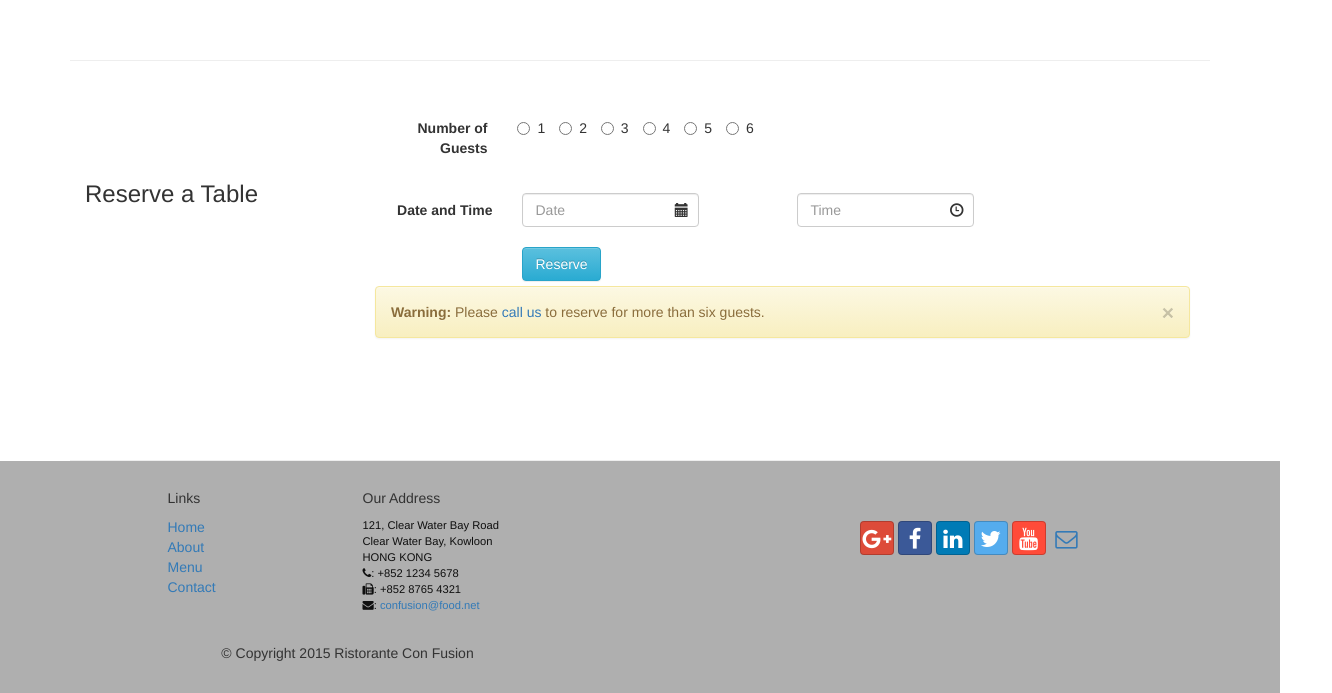
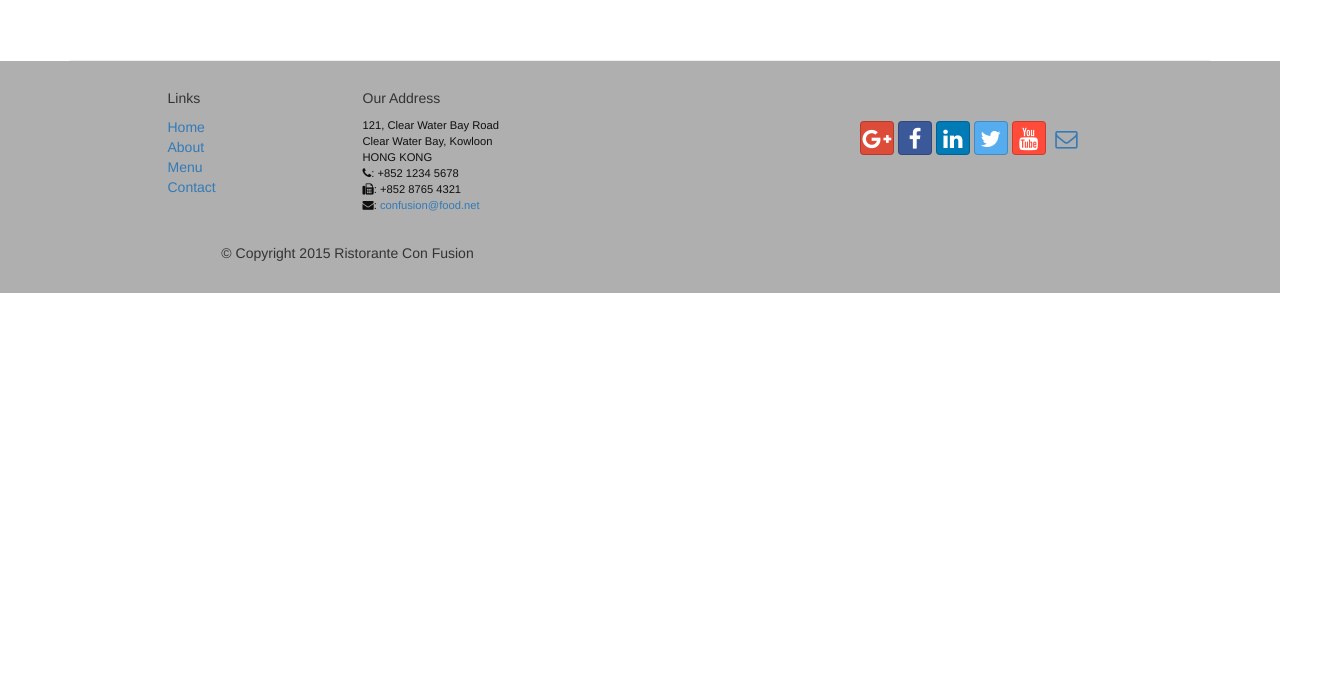
Before and after one commit to marker17/conFusion, a plain HTML site: page index.html in a window 1280 px wide. Shown: the part 2089-2782 px from the top of the page, 1332 px wide, since content can reach past the window. After the commit the page ends 2382 px from the top, so only its background shows below. Drawn offline with nearby package versions, Linux system fonts and the light colour scheme.

```diff
--- a/css/mystyles.css
+++ b/css/mystyles.css
@@ -20,6 +20,7 @@
 }
 
 .jumbotron{
+
 	padding: 70px 30px 70px 30px;
 	margin:0px auto;
 	background: #7986CB;
@@ -131,3 +132,10 @@
 	max-width: 550px;
 
 }
+
+
+#carouselButtons {
+    right:0px;
+    position: absolute;
+    bottom: 0px;
+}
--- a/index.html
+++ b/index.html
@@ -256,6 +256,16 @@
                     <span class="sr-only">Next</span>
                 </a>
 
+                <div class="btn-group" id="carouselButtons">
+					<button class="btn btn-danger btn-xs" id="carousel-pause">
+                	    <span class="glyphicon glyphicon-pause" aria-hidden="true"></span>
+                    </button>
+                    <button class="btn btn-danger btn-xs" id="carousel-play">
+                	    <span class="glyphicon glyphicon-play" aria-hidden="true"></span>
+                    </button>
+
+                </div>
+
         </div>
     </div>
 
@@ -336,68 +346,7 @@
                 </div>
             </div>
         </div>
-
-        <div class="row row-content">
-            <div class="col-xs-12 col-sm-3">
-                <p class="col-xs-12" style="padding:30px;"></p>
-                <h3>Reserve a Table</h3>
-            </div>
-            <div class="col-xs-12 col-sm-9">
-                <form class="form-horizontal" id="reserveForm">
-                   <div class="form-group col-xs-12">
-                       <label for="inlineRadioOptions" class="col-sm-2 control-label">Number of Guests</label>
-                       <div id="inlineRadioOptions" class="col-sm-10">
-                           <label class="radio-inline">
-                               <input type="radio" id="inlineRadio1" value="option1">1
-                           </label>
-                           <label class="radio-inline">
-                               <input type="radio" id="inlineRadio2" value="option2">2
-                           </label>
-                           <label class="radio-inline">
-                               <input type="radio" id="inlineRadio3" value="option3">3
-                           </label>
-                           <label class="radio-inline">
-                               <input type="radio" id="inlineRadio4" value="option4">4
-                           </label>
-                           <label class="radio-inline">
-                               <input type="radio" id="inlineRadio5" value="option5">5
-                           </label>
-                           <label class="radio-inline">
-                               <input type="radio" id="inlineRadio6" value="option6">6
-                           </label>
-                        </div>
-                    </div>
-                </form>
-                <p class="col-xs-12" style="padding:5px;"></p>
-                <div class="form-horizontal col-xs-12" id="dateTime">
-                    <div class="form-group">
-                        <label for="dateTime" class="col-sm-2 control-label">Date and Time</label>
-                            <div class="has-feedback col-sm-3">
-                                <input type="text" class="form-control" id="date1" aria-describedby="date1" placeholder="Date">
-                                <i class="glyphicon glyphicon-calendar form-control-feedback" aria-hidden="true"></i>
-                            </div>
-                            <div class="has-feedback col-sm-3 col-sm-offset-1">
-                                <input type="text" class="form-control" id="time1" aria-describedby="time1" placeholder="Time">
-                                <i class="glyphicon glyphicon-time form-control-feedback" aria-hidden="true"></i>
-                            </div>
-
-                            <p class="col-xs-12" style="padding:5px;"></p>
-                            <div class="col-xs-12 col-xs-push-2">
-                                <button type="submit" class="btn btn-info">Reserve</button>
-                            </div>
-                            <div class="col-xs-12" style="padding:5px">
-                                <div class="alert alert-warning">
-                                    <a href="#" class="close" data-dismiss="alert" aria-label="close">×</a>
-                                        <strong>Warning: </strong>Please <a href="tel:123 12345678">call us</a> to reserve for more than six guests.
-                                    </div>
-                                </div>
-                            </div>
-                    </div>
-                </div>
-
-            </div>
-        </div>
-    </div>
+	</div>
 
 
 
@@ -464,6 +413,19 @@
                 $("#reserveModal").modal('toggle');
             });
 
+            $("#mycarousel").carousel( {interval:2000} );
+
+            $("#carousel-pause").click(function(){
+
+            	$("#mycarousel").carousel('pause');
+
+            });
+
+            $("#carousel-play").click(function(){
+
+            	$("#mycarousel").carousel('cycle');
+            });
+        });
     </script>
 
 
```
